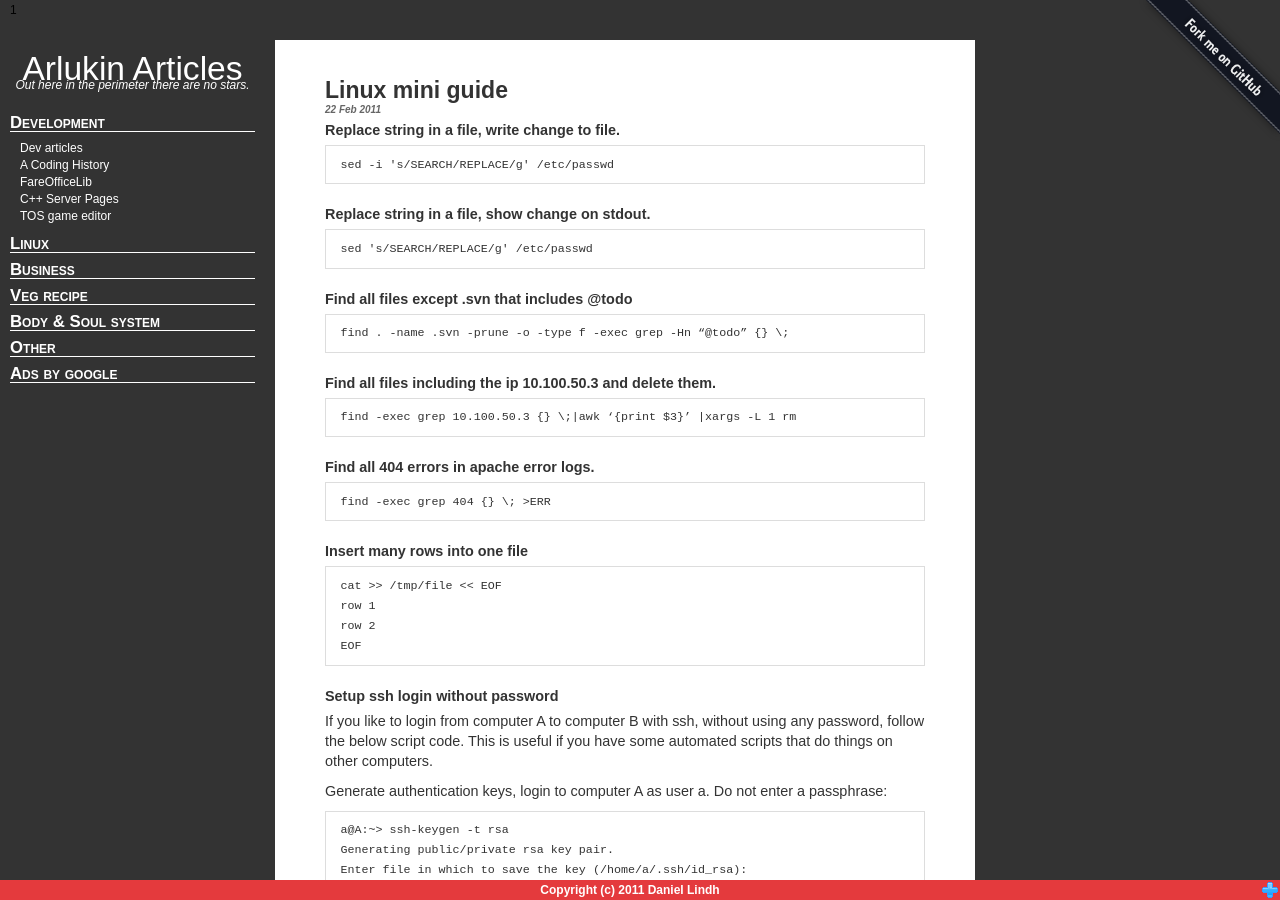
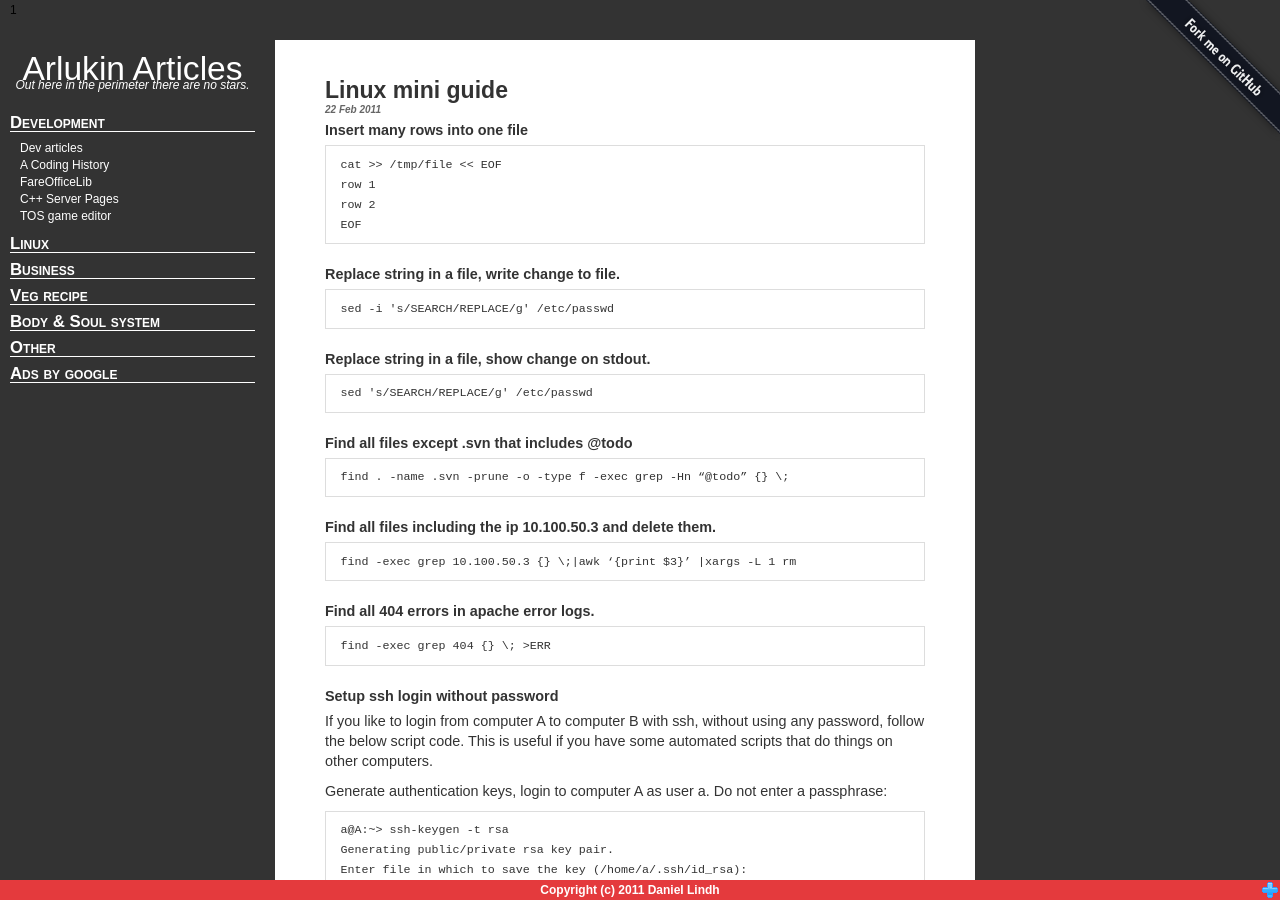
Before and after one commit to arlukin/arlukin.github.io, a Jekyll site: the page built from posts/linux/_posts/2011-02-22-linux-mini-guide.md, in a window 1280 px wide and 900 px high. Built offline with Jekyll 4.4.1, drawn with Linux system fonts in a browser that asks for light colours; Markdown is read by kramdown in place of the engine named in the settings; comment, search, counter and statistics services are not loaded; part of the change alters nothing that is shown.

```diff
--- a/posts/linux/_posts/2011-02-22-linux-mini-guide.md
+++ b/posts/linux/_posts/2011-02-22-linux-mini-guide.md
@@ -2,6 +2,13 @@
 layout: post
 title: Linux mini guide
 ---
+
+### Insert many rows into one file
+
+    cat >> /tmp/file << EOF
+    row 1
+    row 2
+    EOF
 
 ### Replace string in a file, write change to file.
 
@@ -22,13 +29,6 @@ title: Linux mini guide
 ### Find all 404 errors in apache error logs.
 
     find -exec grep 404 {} \; >ERR
-
-### Insert many rows into one file
-
-    cat >> /tmp/file << EOF
-    row 1
-    row 2
-    EOF
 
 ### Setup ssh login without password
 
```
